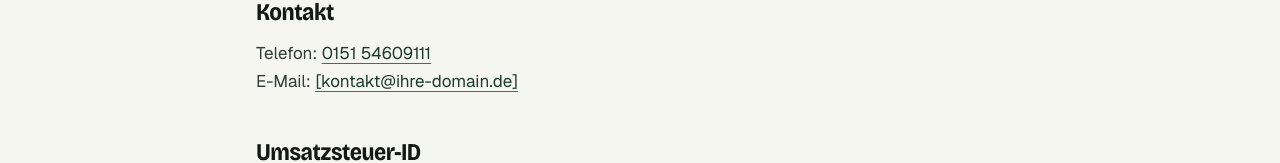
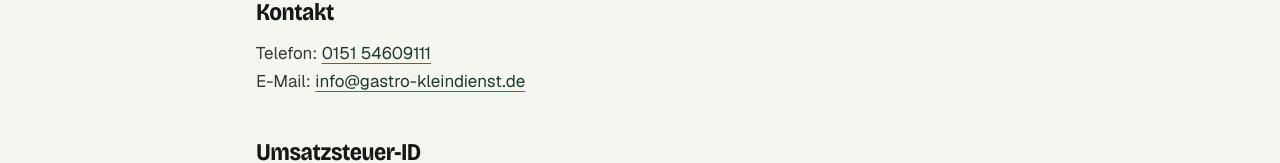
Before and after one commit to mauricekleindienst/kleindienstconsulting, a Next.js app: page /impressum in a window 1280 px wide. Shown: the part 577-740 px from the top of the page. Built offline with nearby package versions, Linux system fonts and the light colour scheme.

Commit message:
Kontakt-E-Mail eingetragen, Spatenhaus-Zeitraum bestätigt
Co-Authored-By: Claude Opus 5.5 <noreply@anthropic.com>
Claude-Session: https://claude.ai/code/session_01YBbTvkHrJubtAvz5zRF4Xc

```diff
--- a/src/content/site.ts
+++ b/src/content/site.ts
@@ -34,7 +34,7 @@ export const site = {
     careerStart: 1988,
   },
   contact: {
-    email: "[kontakt@ihre-domain.de]",
+    email: "info@gastro-kleindienst.de",
     phone: "+4915154609111",
     /** Anzeigeformat der Telefonnummer */
     phoneDisplay: "0151 54609111",
@@ -131,7 +131,7 @@ export const services: readonly Service[] = [
  */
 export const career = [
   { period: "2025", role: "Planung & Durchführung der Gastronomie", place: "Paulaner Festzelt, Oktoberfest München" },
-  { period: "2023", role: "Küchenchef 1. OG", place: "Spatenhaus an der Oper, München", note: "Kuffler Gruppe" }, // TODO: Zeitraum prüfen
+  { period: "2023", role: "Küchenchef 1. OG", place: "Spatenhaus an der Oper, München", note: "Kuffler Gruppe" },
   { period: "2021 – 2022", role: "Gastronomieplanung", place: "Rauschenberger Gastronomie, Motorworld München" },
   { period: "2016 – 2020", role: "Küchenchef", place: "Haus Kuffler, Flughafen München T2", note: "Mangostin Airport & Bagutta Pizza Culture" },
   { period: "2011 – 2016", role: "Küchenchef", place: "Zum Spöckmeier, München" },
```
